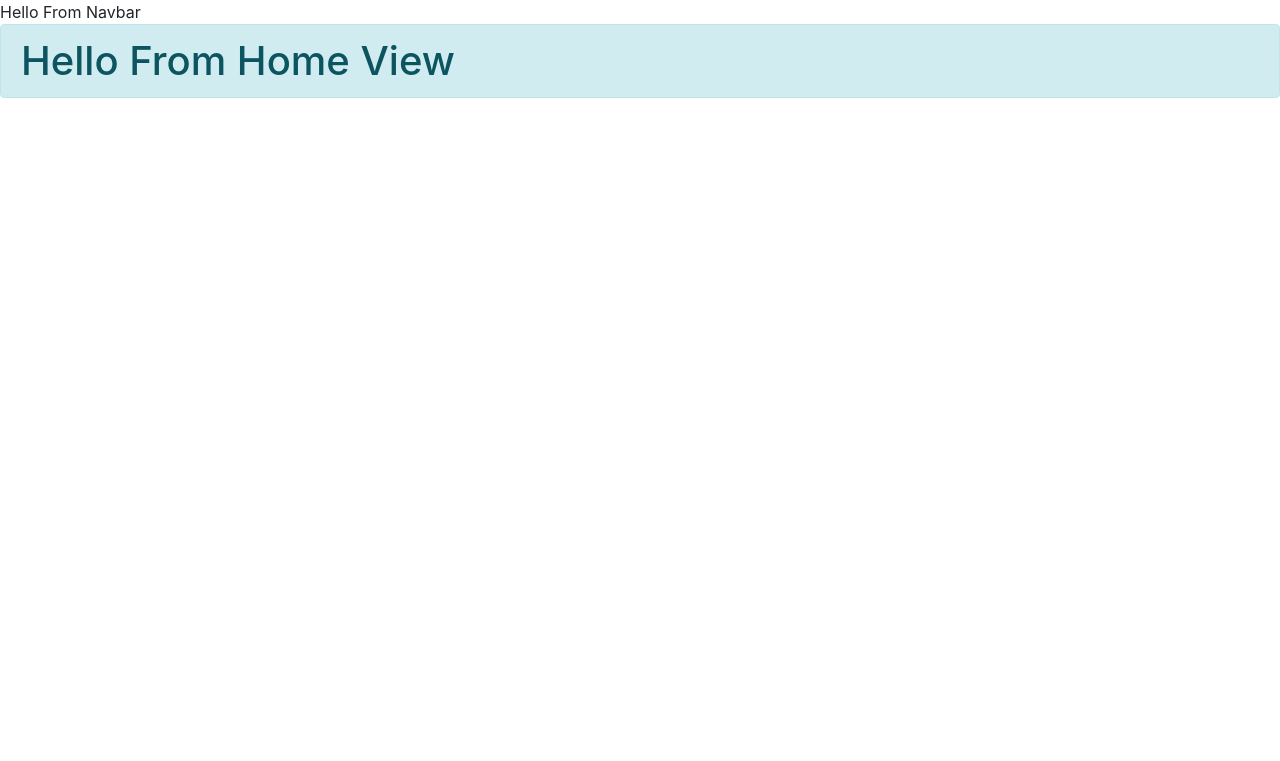
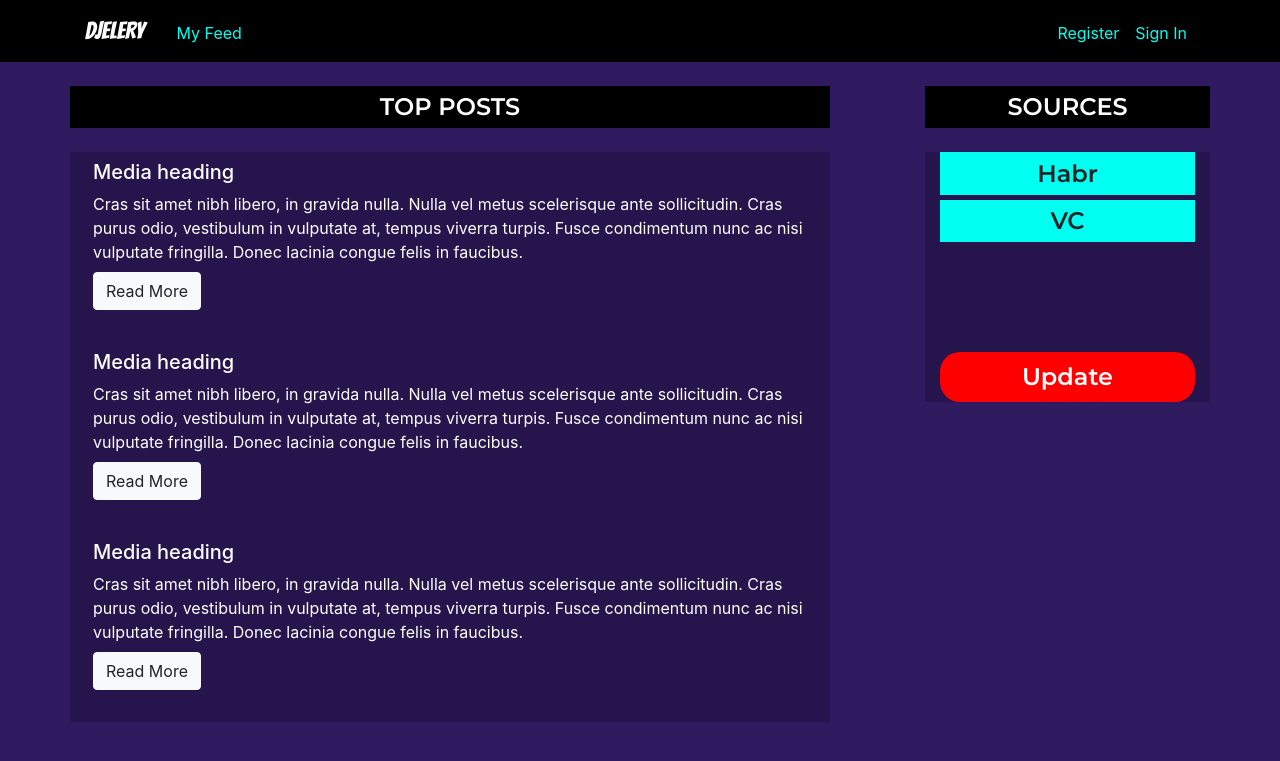
Before and after one commit to EvgenyOcean/2020-Djelery, a Django app: page / in a window 1280 px wide. Shown: the top 761 px of the page. Run offline with Django 3.2, Linux system fonts and the light colour scheme; some libraries are stand-ins or nearby versions.

Commit message:
beautified home page

```diff
--- a/djelery/settings.py
+++ b/djelery/settings.py
@@ -122,3 +122,4 @@ USE_TZ = True
 # https://docs.djangoproject.com/en/3.1/howto/static-files/
 
 STATIC_URL = '/static/'
+STATICFILES_DIRS = [os.path.join(BASE_DIR, 'static'),]
--- a/djelery/urls.py
+++ b/djelery/urls.py
@@ -1,7 +1,12 @@
 from django.contrib import admin
 from django.urls import path, include
+from django.conf import settings
+from django.conf.urls.static import static
 
 urlpatterns = [
     path('', include('posts.urls')),
     path('admin/', admin.site.urls),
 ]
+
+if settings.DEBUG:
+    urlpatterns += static(settings.STATIC_URL, document_root=settings.STATIC_ROOT)
--- /dev/null
+++ b/static/css/styles.css
@@ -0,0 +1,75 @@
+*, *::before, *::after{
+  box-sizing: border-box;
+  padding: 0;
+  margin: 0;
+}
+
+/*
+font-family: 'Bangers', cursive;
+font-family: 'Montserrat', sans-serif;
+*/
+
+body{
+  background: var(--mainBg);
+}
+
+:root{
+  --mainAqua: #00FFF0;
+  --mainWhite: #fff;
+  --mainBg: #2F195F;
+  --mainDark: #000;
+}
+
+.navbar{
+  background-color: var(--mainDark);
+}
+
+.navbar-brand{
+  font-family: 'Bangers', cursive;
+  font-size: 1.5rem;
+  color: var(--mainAqua);
+}
+
+.nav-link{
+  color: var(--mainAqua) !important;
+}
+
+/* HOME SECTON */
+.content{
+  background: rgba(0,0,0,0.2);
+}
+
+.info-banner{
+  background: var(--mainDark);
+  font-family: 'Montserrat', sans-serif;
+  text-align: center;
+  padding: 0.2rem;
+  font-size: 1.5rem;
+}
+
+.left-side{
+  background: rgba(0,0,0,0.2);
+  height: 250px;
+  display: flex;
+  flex-direction: column;
+}
+
+.scrap-option{
+  background-color: var(--mainAqua);
+  padding: 0.2rem;
+  text-align: center;
+  font-family: 'Montserrat', sans-serif;
+  font-size: 1.5rem;
+  margin-bottom: 0.3rem;
+}
+
+.update-btn{
+  background-color: red;
+  border-radius: 20px;
+  padding: 0.3em 0.5em;
+  margin-top: auto;
+  border: none;
+  color: var(--mainWhite);
+  font-family: 'Montserrat', sans-serif;
+  font-size: 1.5rem;
+}
--- a/templates/base.html
+++ b/templates/base.html
@@ -1,10 +1,13 @@
+{% load static %}
 <!DOCTYPE html>
 <html lang="en">
 <head>
   <meta charset="UTF-8">
   <meta name="viewport" content="width=device-width, initial-scale=1.0">
   <title>Djelery</title>
+  <link href="https://fonts.googleapis.com/css2?family=Bangers&family=Montserrat:wght@600&family=Roboto:ital@1&display=swap" rel="stylesheet">
   <link rel="stylesheet" href="https://stackpath.bootstrapcdn.com/bootstrap/4.5.0/css/bootstrap.min.css" integrity="sha384-9aIt2nRpC12Uk9gS9baDl411NQApFmC26EwAOH8WgZl5MYYxFfc+NcPb1dKGj7Sk" crossorigin="anonymous">
+  <link rel="stylesheet" type="text/css" href="{% static 'css/styles.css' %}">
 </head>
 <body>
   {% include 'navbar.html' %}
@@ -12,6 +15,8 @@
 
   {% endblock %}
 
-
+  <script src="https://code.jquery.com/jquery-3.5.1.slim.min.js" integrity="sha384-DfXdz2htPH0lsSSs5nCTpuj/zy4C+OGpamoFVy38MVBnE+IbbVYUew+OrCXaRkfj" crossorigin="anonymous"></script>
+  <script src="https://cdn.jsdelivr.net/npm/popper.js@1.16.1/dist/umd/popper.min.js" integrity="sha384-9/reFTGAW83EW2RDu2S0VKaIzap3H66lZH81PoYlFhbGU+6BZp6G7niu735Sk7lN" crossorigin="anonymous"></script>
+  <script src="https://stackpath.bootstrapcdn.com/bootstrap/4.5.2/js/bootstrap.min.js" integrity="sha384-B4gt1jrGC7Jh4AgTPSdUtOBvfO8shuf57BaghqFfPlYxofvL8/KUEfYiJOMMV+rV" crossorigin="anonymous"></script>
 </body>
 </html>
--- a/templates/navbar.html
+++ b/templates/navbar.html
@@ -1,5 +1,19 @@
 <header>
-  <nav>
-    Hello From Navbar
+  <nav class="navbar navbar-expand-md navbar-dark">
+    <div class="container">
+      <a class="navbar-brand mr-4" href="#">DJELERY</a>
+      <button class="navbar-toggler" type="button" data-toggle="collapse" data-target="#datanav" aria-controls="datanav" aria-expanded="false" aria-label="Toggle navigation">
+        <span class="navbar-toggler-icon"></span>
+      </button>
+      <div class="collapse navbar-collapse pt-1" id="datanav">
+        <div class="navbar-nav">
+          <a class="nav-item nav-link" href="#">My Feed</a>
+        </div>
+        <div class="navbar-nav ml-auto">
+          <a class="nav-item nav-link" href="#">Register</a>
+          <a class="nav-item nav-link" href="#">Sign In</a>
+        </div>
+      </div>
+    </div>
   </nav>
 </header>
--- a/templates/posts/home.html
+++ b/templates/posts/home.html
@@ -1,5 +1,49 @@
 {% extends 'base.html' %}
 
 {% block content %}
-  <h1 class="alert alert-info">Hello From Home View</h1>
+  <main class="mt-4 px-4">
+    <div class="container">
+
+      <div class="row">
+        <div class="col-md-8 px-0">
+          <div class="informer mb-4 info-banner text-white align-center">TOP POSTS</div>
+        </div>
+        <div class="col-md-3 px-0 ml-auto">
+          <div class="informer mb-4 info-banner text-white align-center">SOURCES</div>
+        </div>
+      </div>
+
+      <div class="row">
+        <div class="col-md-8 content">
+          <div class="media mb-4">
+            <div class="media-body p-2 text-white">
+              <h5 class="mt-0 mb-2">Media heading</h5>
+              <p class="mb-2">Cras sit amet nibh libero, in gravida nulla. Nulla vel metus scelerisque ante sollicitudin. Cras purus odio, vestibulum in vulputate at, tempus viverra turpis. Fusce condimentum nunc ac nisi vulputate fringilla. Donec lacinia congue felis in faucibus.</p>
+              <a role="button" class="btn btn-light" href="#">Read More</a>
+            </div>
+          </div>
+          <div class="media mb-4">
+            <div class="media-body p-2 text-white">
+              <h5 class="mt-0 mb-2">Media heading</h5>
+              <p class="mb-2">Cras sit amet nibh libero, in gravida nulla. Nulla vel metus scelerisque ante sollicitudin. Cras purus odio, vestibulum in vulputate at, tempus viverra turpis. Fusce condimentum nunc ac nisi vulputate fringilla. Donec lacinia congue felis in faucibus.</p>
+              <a role="button" class="btn btn-light" href="#">Read More</a>
+            </div>
+          </div>
+          <div class="media mb-4">
+            <div class="media-body p-2 text-white">
+              <h5 class="mt-0 mb-2">Media heading</h5>
+              <p class="mb-2">Cras sit amet nibh libero, in gravida nulla. Nulla vel metus scelerisque ante sollicitudin. Cras purus odio, vestibulum in vulputate at, tempus viverra turpis. Fusce condimentum nunc ac nisi vulputate fringilla. Donec lacinia congue felis in faucibus.</p>
+              <a role="button" class="btn btn-light" href="#">Read More</a>
+            </div>
+          </div>
+        </div>
+
+        <div class="col-md-3 ml-auto left-side">
+          <div class="scrap-option">Habr</div>
+          <div class="scrap-option">VC</div>
+          <button class="update-btn" role="button">Update</button>
+        </div>
+      </div>
+    </div>
+  </main>
 {% endblock %}
```
